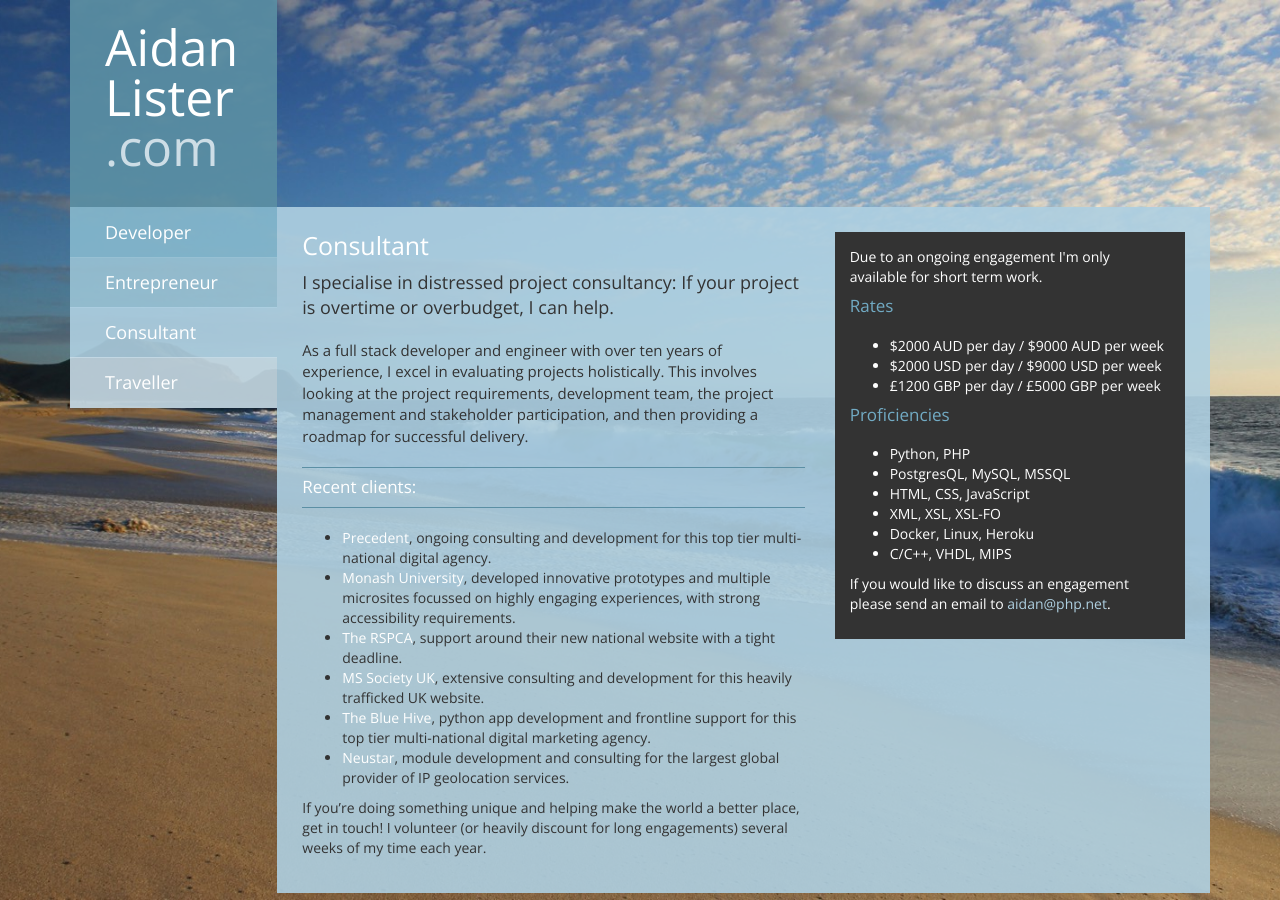
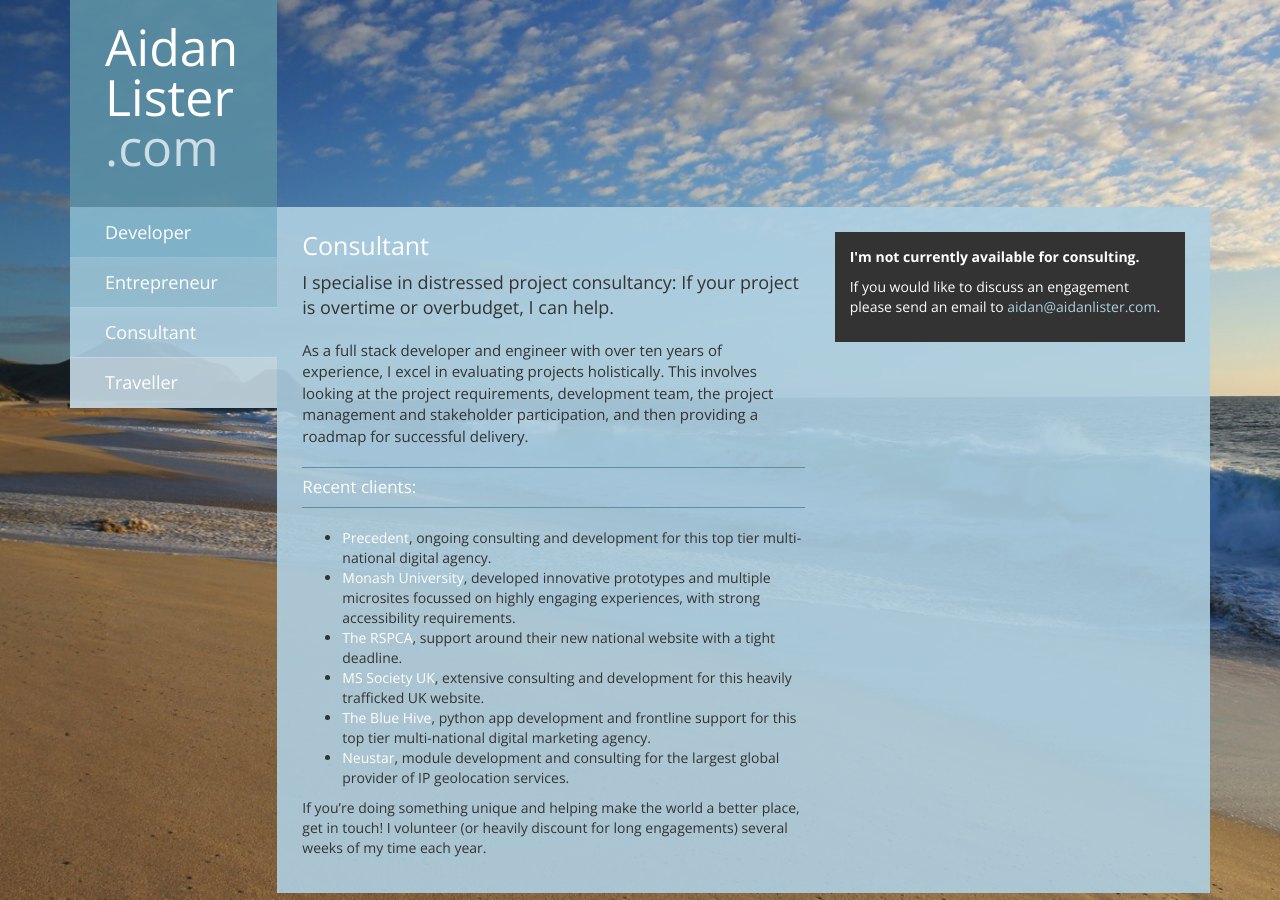
Before and after one commit to aidanlister/aidanlister.github.io, a Jekyll site: the page built from consultant/index.html, in a window 1280 px wide. Built offline with Jekyll 4.4.1, drawn with Linux system fonts in a browser that asks for light colours; nearby versions of some CDN libraries.

Commit message:
Update email (and not available)

```diff
--- a/consultant/index.html
+++ b/consultant/index.html
@@ -34,28 +34,9 @@ section: consultant
     <div id="sidebar" class="col-sm-6 col-md-5">
       <div class="sidebar-wrapper clearfix">
 
-        <p>Due to an ongoing engagement I'm only available for short term work.</p>
+        <p><strong>I'm not currently available for consulting.</strong></p>
 
-        <h2>Rates</h2>
-
-        <ul>
-          <li>$2000 AUD per day / $9000 AUD per week</li>
-          <li>$2000 USD per day / $9000 USD per week</li>
-          <li>£1200 GBP per day / £5000 GBP per week</li>
-        </ul>
-
-        <h2>Proficiencies</h2>
-
-        <ul>
-          <li>Python, PHP</li>
-          <li>PostgresQL, MySQL, MSSQL</li>
-          <li>HTML, CSS, JavaScript</li>
-          <li>XML, XSL, XSL-FO</li>
-          <li>Docker, Linux, Heroku</li>
-          <li>C/C++, VHDL, MIPS</li>
-        </ul>
-
-        <p>If you would like to discuss an engagement please send an email to <a href="mailto:aidan@php.net">aidan@php.net</a>.</p>
+        <p>If you would like to discuss an engagement please send an email to <a href="mailto:aidan@aidanlister.com">aidan@aidanlister.com</a>.</p>
 
       </div>
     </div>
```
